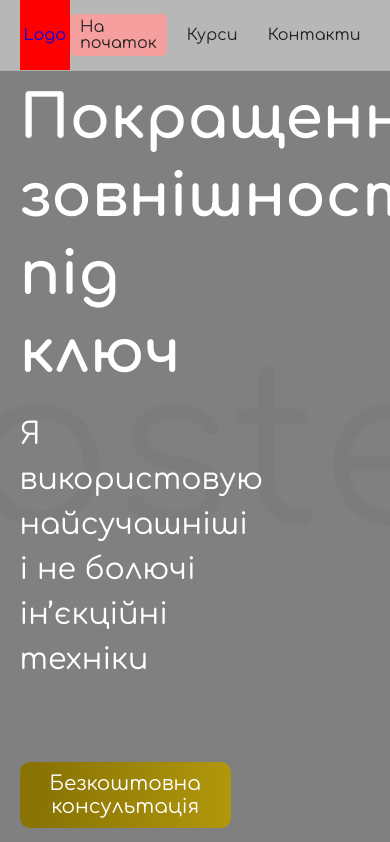
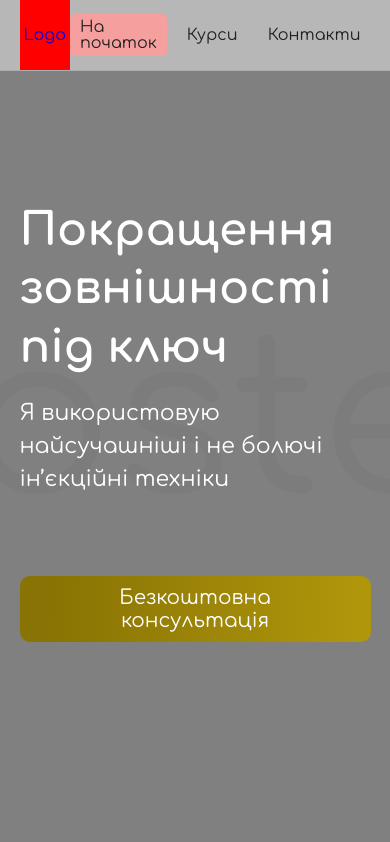
Before and after one commit to kriachko-artem/kalashnyk_lab, a React (Create React App) app: page / in a window 390 px wide. Shown: the top 842 px of the page. Built offline with nearby package versions, Linux system fonts and the light colour scheme.

Commit message:
Mobile: Fix scroll animation

```diff
--- a/src/components/Poster/Poster.js
+++ b/src/components/Poster/Poster.js
@@ -5,7 +5,14 @@ import {motion, useScroll, useTransform} from "framer-motion";
 export function Poster ({title = '', description = '', style = {}, children}) {
 
    const {scrollY} = useScroll();
-   const offsetY = [-150, 300];
+   const startOffset = (windowWidth)=>{
+      if (windowWidth < 500) return -800
+       else if (windowWidth < 900) return -300;
+       else if (windowWidth < 1280) return -250;
+       else if (windowWidth > 1280) return -200
+   };
+   // console.log("startOffset(window.innerWidth)",startOffset(window.innerWidth))
+   const offsetY = [startOffset(window.innerWidth), 500];
    const borderRadius = ['0%', '50%'];
    const styles = {
       borderBottomLeftRadius: useTransform(scrollY, offsetY, borderRadius),
--- a/src/components/Poster/styles/poster.css
+++ b/src/components/Poster/styles/poster.css
@@ -13,6 +13,11 @@
   max-width: 60%;
   color: #fff;
 }
+@media screen and (max-width: 500px) {
+  .poster .posterContent {
+    max-width: unset;
+  }
+}
 .poster .posterContent .title {
   font-family: "Comfortaa", sans-serif;
   font-weight: 600;
@@ -20,10 +25,20 @@
   margin-bottom: 20px;
   line-height: 1.3;
 }
+@media screen and (max-width: 500px) {
+  .poster .posterContent .title {
+    font-size: 45px;
+  }
+}
 .poster .posterContent .description {
   font-weight: 400;
   font-size: 30px;
   line-height: 1.5;
+}
+@media screen and (max-width: 500px) {
+  .poster .posterContent .description {
+    font-size: 22px;
+  }
 }
 .poster .posterContent .child {
   margin-top: 80px;
@@ -42,6 +57,11 @@
   height: 100%;
   background-color: grey;
 }
+@media screen and (max-width: 500px) {
+  .poster .img-holder.background {
+    width: 250%;
+  }
+}
 .poster .img-holder .background-img {
   height: 100%;
   display: flex;
--- a/src/components/Poster/styles/poster.scss
+++ b/src/components/Poster/styles/poster.scss
@@ -12,17 +12,26 @@
   .posterContent{
     max-width: 60%;
     color: #fff;
+    @media screen and (max-width: 500px){
+      max-width: unset;
+    }
     .title {
       font-family: "Comfortaa", sans-serif;
       font-weight: 600;
       font-size: 60px;
       margin-bottom: 20px;
       line-height: 1.3;
+      @media screen and (max-width: 500px){
+        font-size: 45px;
+      }
     }
     .description {
       font-weight: 400;
       font-size: 30px;
       line-height: 1.5;
+      @media screen and (max-width: 500px){
+        font-size: 22px;
+      }
     }
     .child{
       margin-top: 80px;
@@ -40,6 +49,9 @@
       z-index: -1;
       height: 100%;
       background-color: grey;
+      @media screen and (max-width: 500px){
+        width: 250%;
+      }
     }
     .background-img{
       height: 100%;
```
Also changed, not shown: 1 other file (tests, documents, lock files or other folders).
